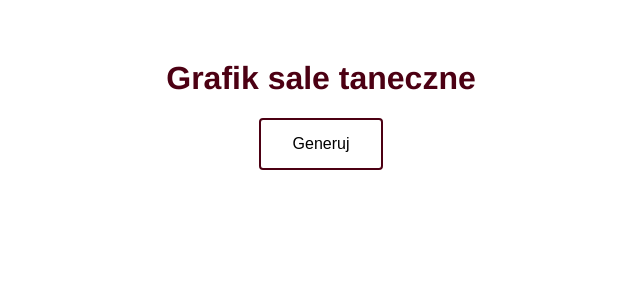
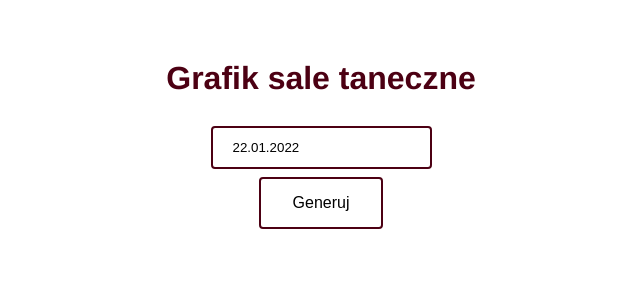
Before and after one commit to Madejczyk/grafik-sale-taneczne, a Vue app: page / in a window 1280 px wide. Shown: the top 300 px of the page, without its empty margins (319-959 px from the left). Built offline with nearby package versions, Linux system fonts and the light colour scheme.

Commit message:
add simple input

```diff
--- a/src/App.vue
+++ b/src/App.vue
@@ -1,5 +1,8 @@
 <template>
   <Header msg="Grafik sale taneczne"/>
+  <div>
+    <input type="text" v-model="date">
+  </div>
   <button v-on:click="generateList">Generuj</button>
   <div v-if="seen">Wygenerowano: {{new Date()}}</div>
   <List v-for="item in list" v-bind:item="item" v-bind:key="item.key" />
@@ -17,7 +20,17 @@ export default {
     List,
   },
   data: function() {
+    const d = new Date()
+    let day = d.getDate();
+    if (day.toString().length === 1) {
+      day = "0" + day
+    }
+    let month = d.getMonth() + 1;
+    if (month.toString().length === 1) {
+      month = "0" + month
+    }
     return {
+      date: `${day}.${month}.${d.getFullYear()}`,
       seen: false,
       list: []
     }
@@ -26,7 +39,7 @@ export default {
     generateList: async function () {
       this.seen = true
       this.list = []
-      const date = "24.01.2022"
+      const date = this.date
       const sh = 18
 
       await this.generateListForSpecificHour(date, sh)
@@ -62,6 +75,14 @@ export default {
   color: #2c3e50;
   margin-top: 60px;
 }
+
+input[type=text] {
+  padding: 12px 20px;
+  margin: 8px 0;
+  box-sizing: border-box;
+  border: 2px solid #4C0013;
+  border-radius: 4px;
+}
 button {
   background-color: white;
   color: black;
```
